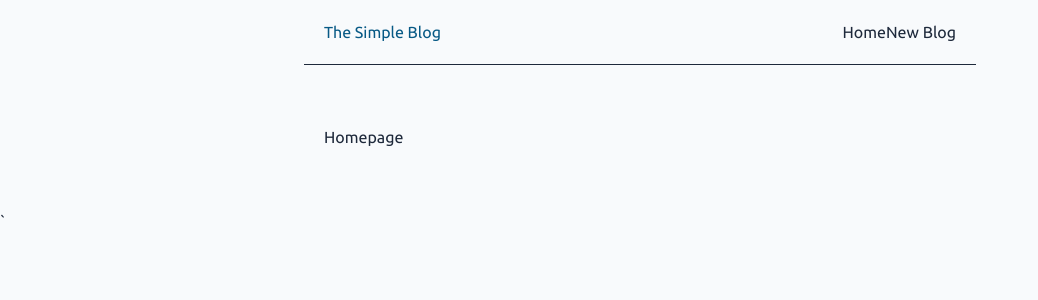
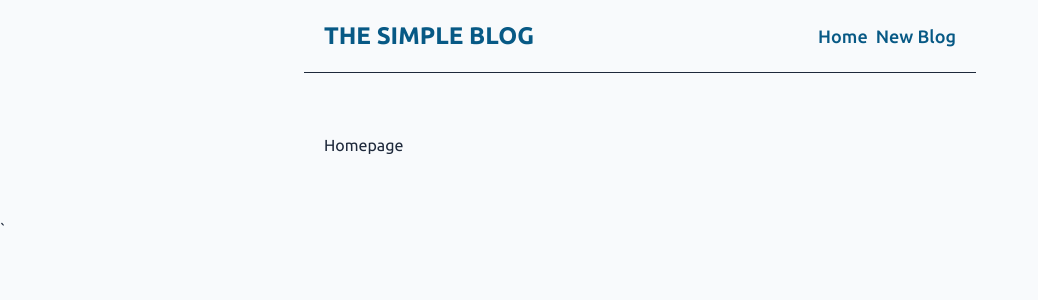
Before and after one commit to thes3interdev/slp-simple-blog-website, a React (Create React App) app: page / in a window 1280 px wide. Shown: the top 300 px of the page, without its empty margins (0-1038 px from the left). Built offline with nearby package versions, Linux system fonts and the light colour scheme.

Commit message:
styles: adding styles.

```diff
--- a/src/components/Navbar.js
+++ b/src/components/Navbar.js
@@ -4,7 +4,9 @@ const Navbar = () => {
 			<h1 className="navbar-header">The Simple Blog</h1>
 			<div className="navbar-links">
 				<a href="/">Home</a>
-				<a href="/create">New Blog</a>
+				<a href="/create" className="navbar-button">
+					New Blog
+				</a>
 			</div>
 		</nav>
 	);
--- a/src/index.css
+++ b/src/index.css
@@ -20,11 +20,11 @@
 	}
 
 	.navbar-header {
-		@apply text-sky-800;
+		@apply text-2xl font-semibold uppercase text-sky-800;
 	}
 
 	.navbar-links {
-		@apply ml-auto;
+		@apply ml-auto space-x-2 text-lg font-medium text-sky-800;
 	}
 
 	.navbar-anchor {
```
